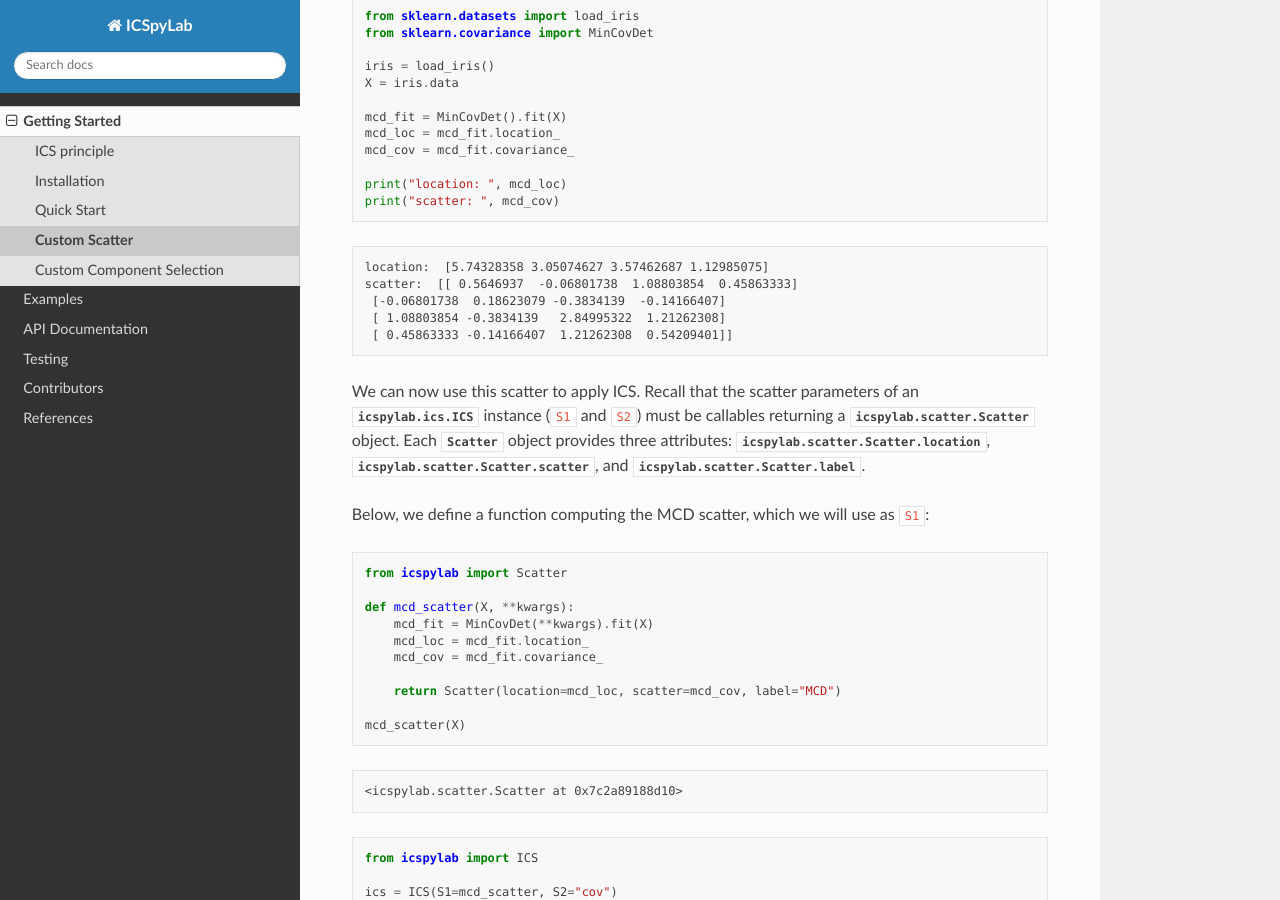
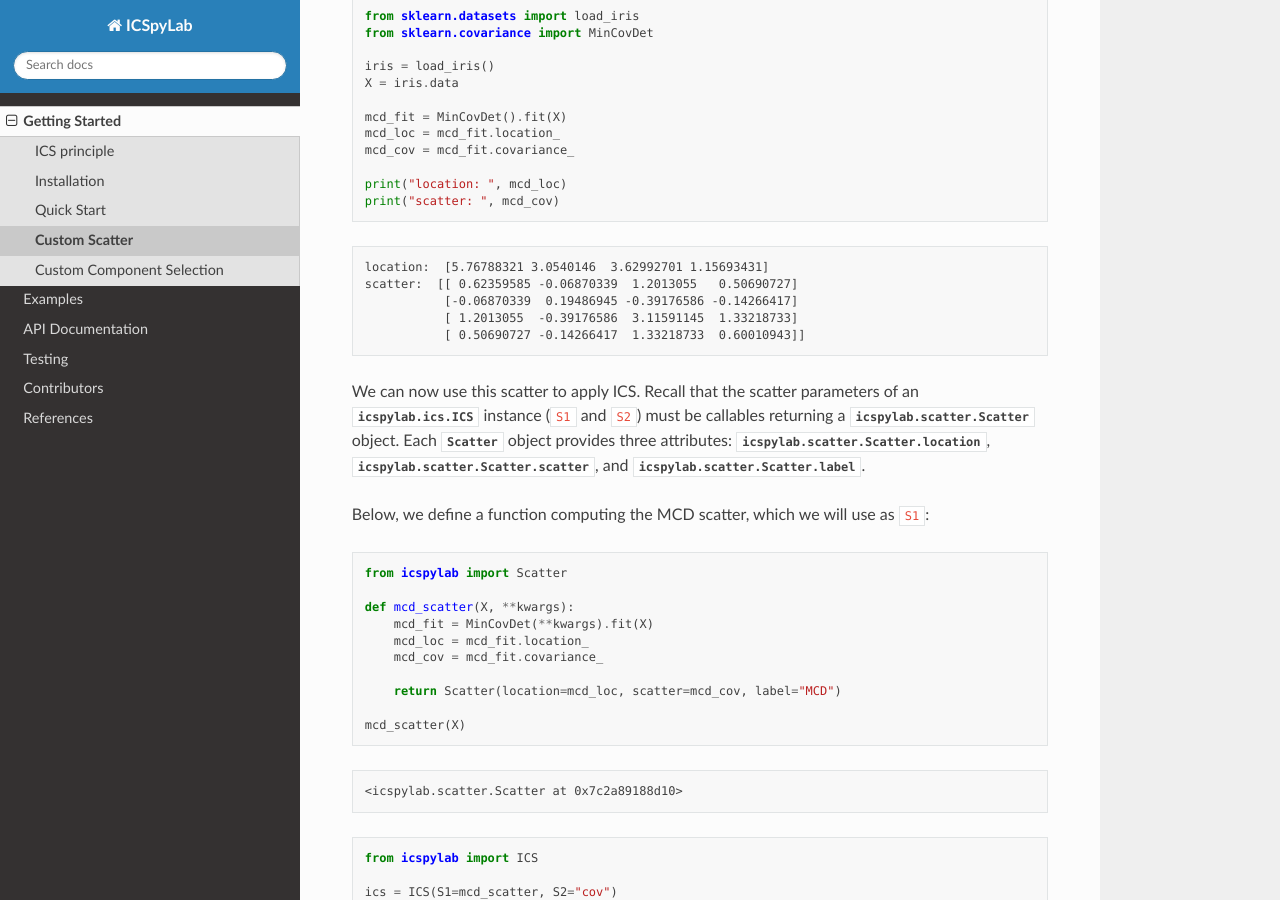
Before and after one commit to cbecquart/ICSpyLab, a Sphinx documentation site: the page built from docs/getting_started/custom_scatter.rst, in a window 1280 px wide and 900 px high, scrolled down 383 px. Built offline with Sphinx 7.4.7 and the Read the Docs theme 3.1.0, drawn with Linux system fonts in a browser that asks for light colours.

Commit message:
Update custom_scatter.rst

```diff
--- a/docs/getting_started/custom_scatter.rst
+++ b/docs/getting_started/custom_scatter.rst
@@ -31,11 +31,11 @@ below illustrates how to compute the MCD scatter on the Iris dataset.
 
 .. code-block:: text
 
-    location:  [5.74328358 3.05074627 3.57462687 1.12985075]
-    scatter:  [[ 0.5646937  -0.06801738  1.08803854  0.45863333]
-     [-0.06801738  0.18623079 -0.3834139  -0.14166407]
-     [ 1.08803854 -0.3834139   2.84995322  1.21262308]
-     [ 0.45863333 -0.14166407  1.21262308  0.54209401]]
+    location:  [5.76788321 3.0540146  3.62992701 1.15693431]
+    scatter:  [[ 0.62359585 -0.06870339  1.2013055   0.50690727]
+               [-0.06870339  0.19486945 -0.39176586 -0.14266417]
+               [ 1.2013055  -0.39176586  3.11591145  1.33218733]
+               [ 0.50690727 -0.14266417  1.33218733  0.60010943]]
 
 
 We can now use this scatter to apply ICS. Recall that the scatter parameters of an
```
